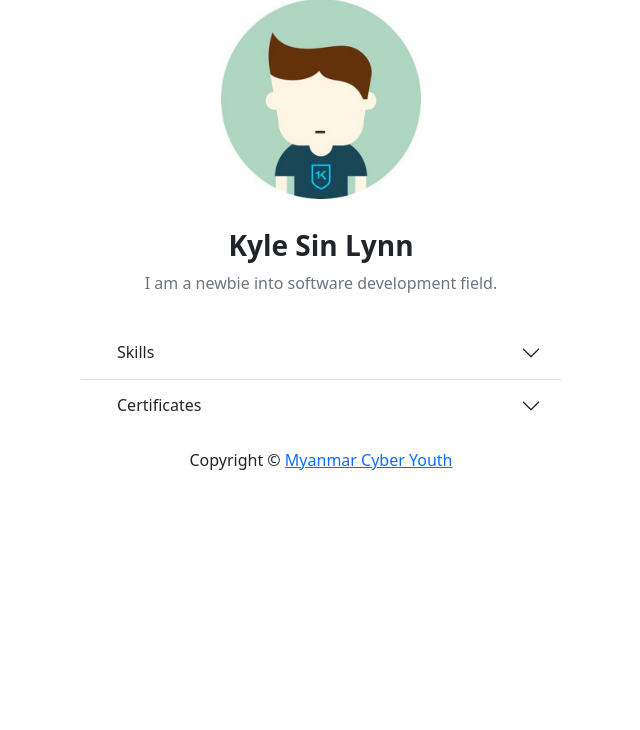
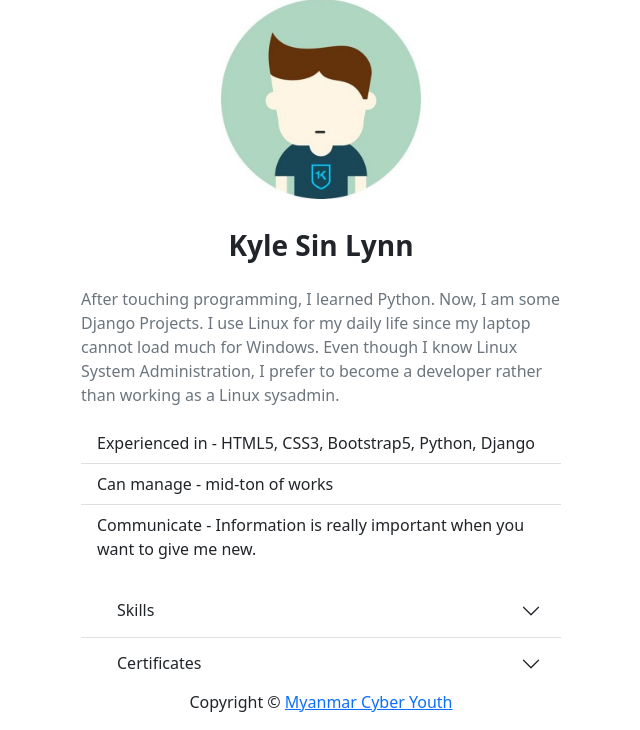
Before and after one commit to kylesinlynn/kylesinlynn.pythonanywhere.com, a Django app: page / in a window 1280 px wide. Shown: the part 161-891 px from the top of the page, without its empty margins (319-959 px from the left). Before the commit the page ends 631 px from the top, so only its background shows below. Run offline with Django 3.2, Linux system fonts and the light colour scheme; some libraries are stand-ins or nearby versions.

Commit message:
changed bio text

```diff
--- a/templates/portfolio/home.html
+++ b/templates/portfolio/home.html
@@ -19,9 +19,17 @@
 </div>
 
 <h1 class="text-center fw-bolder fs-3">Kyle Sin Lynn</h1>
-<p class="text-center text-muted">I am a newbie into software development field.</p>
+<p class="text-start text-muted" style="margin:auto; max-width: 30rem; padding: 1rem 0;">
+  After touching programming, I learned Python. Now, I am some Django Projects. I use Linux for my daily life since my laptop cannot load much for Windows. Even though I know Linux System Administration, I prefer to become a developer rather than working as a Linux sysadmin.
 
-<div class="accordion accordion-flush" id="accordionFlush" style="margin:auto; max-width: 30rem; padding: 1rem 0;">
+  <ul class="list-group list-group-flush" style="margin:auto; max-width: 30rem;">
+  <li class="list-group-item">Experienced in - HTML5, CSS3, Bootstrap5, Python, Django</li>
+  <li class="list-group-item">Can manage - mid-ton of works</li>
+  <li class="list-group-item">Communicate - Information is really important when you want to give me new.</li>
+</ul>
+</p>
+
+<div class="accordion accordion-flush" id="accordionFlush" style="margin:auto; max-width: 30rem;">
   <div class="accordion-item">
     <h2 class="accordion-header" id="flush-headingOne">
       <button class="accordion-button collapsed" type="button" data-bs-toggle="collapse" data-bs-target="#flush-collapseOne" aria-expanded="false" aria-controls="flush-collapseOne">
```
